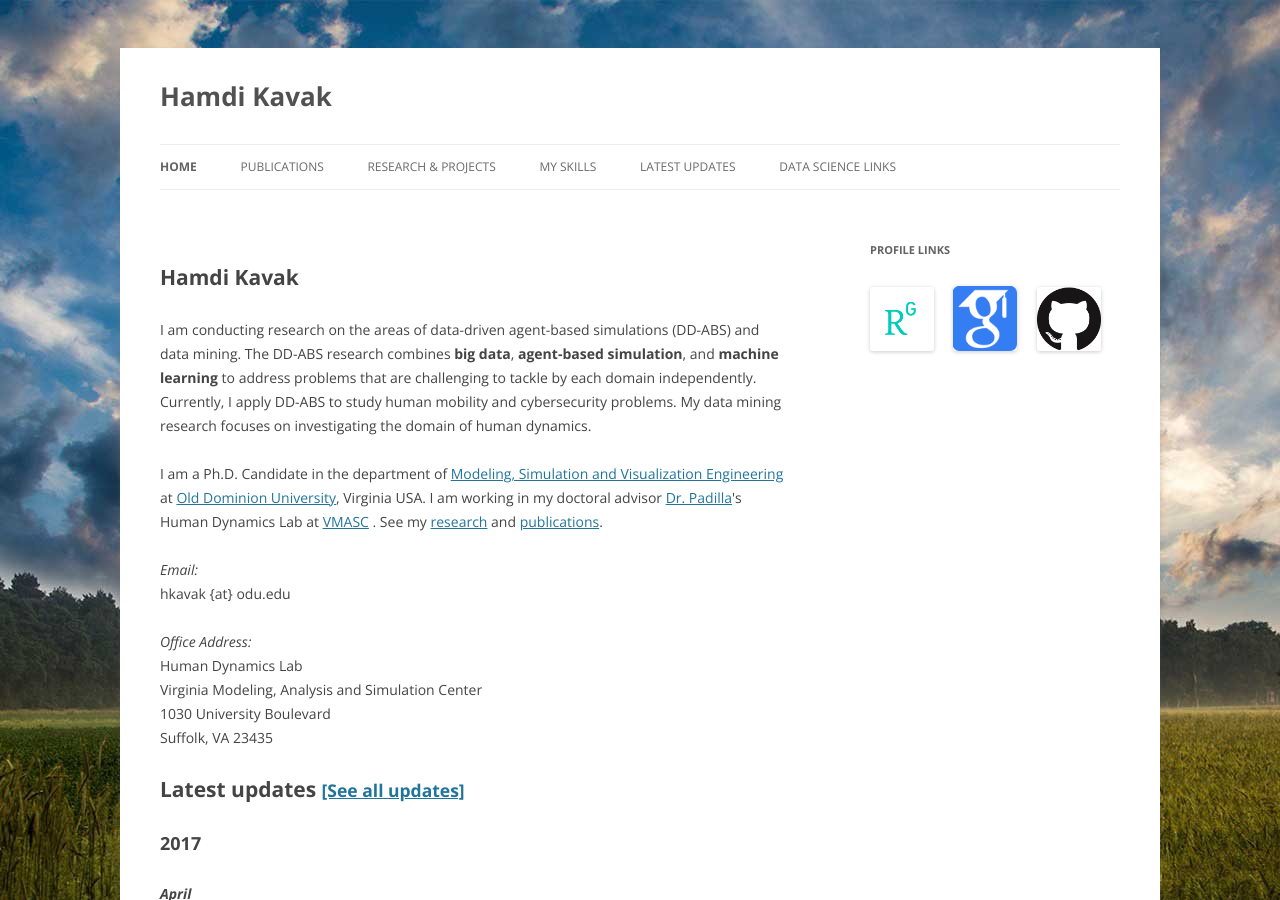
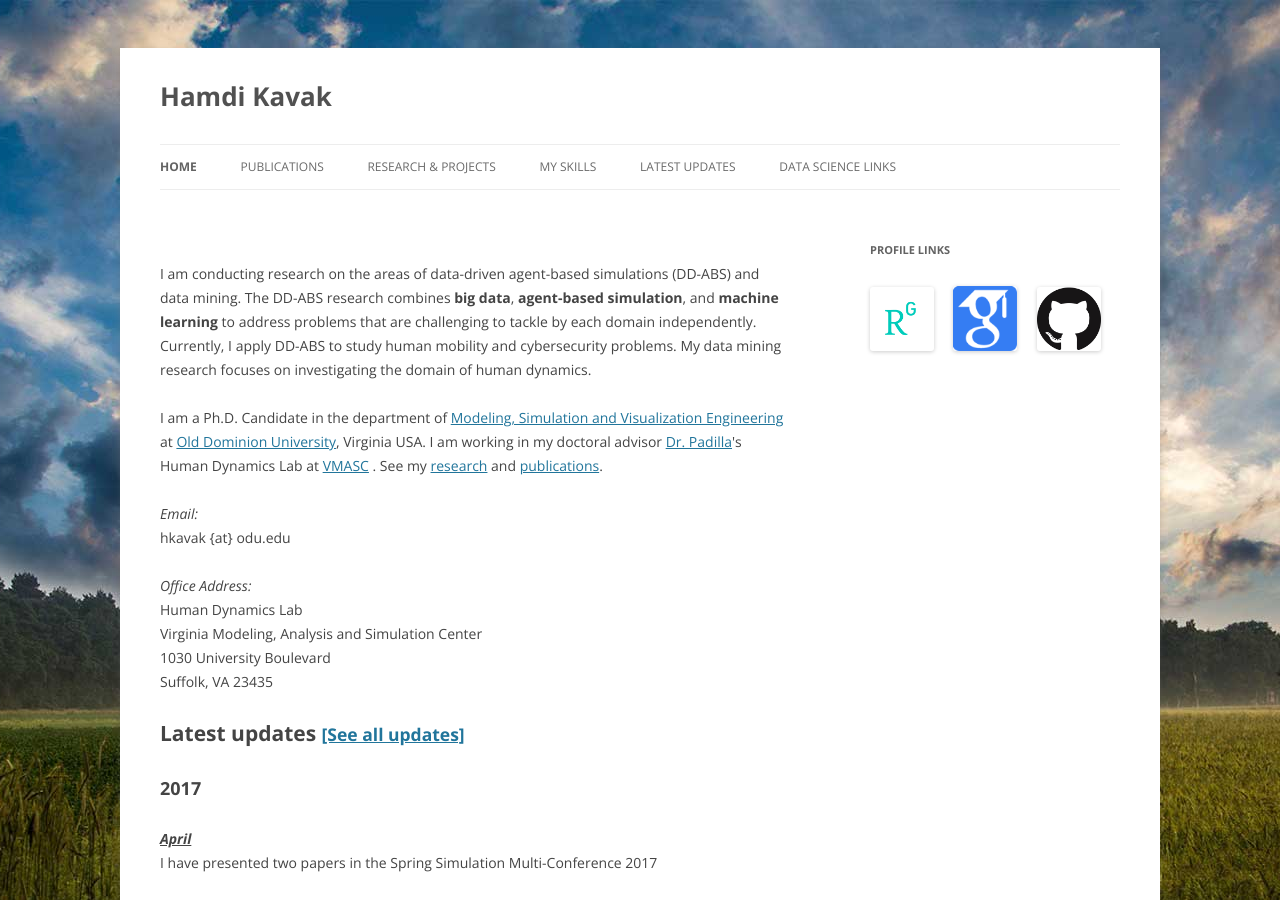
Before and after one commit to hamdikavak/hamdikavak.github.io, a Jekyll site: the page built from index.html, in a window 1280 px wide and 900 px high. Built offline with Jekyll 4.4.1, drawn with Linux system fonts in a browser that asks for light colours; nearby versions of some CDN libraries; library files that are not in the unit come from our copies.

Commit message:
Homepage update

```diff
--- a/index.html
+++ b/index.html
@@ -5,8 +5,6 @@ title: Hamdi Kavak's Home Page
 description: Hamdi Kavak is a Ph.D. student working on Modeling and Simulation.
 current_page_home: current_page_item
 ---
-
-<h1>Hamdi Kavak</h1>
 
 <p>
   I am conducting research on the areas of data-driven agent-based simulations (DD-ABS) and data mining.
```
